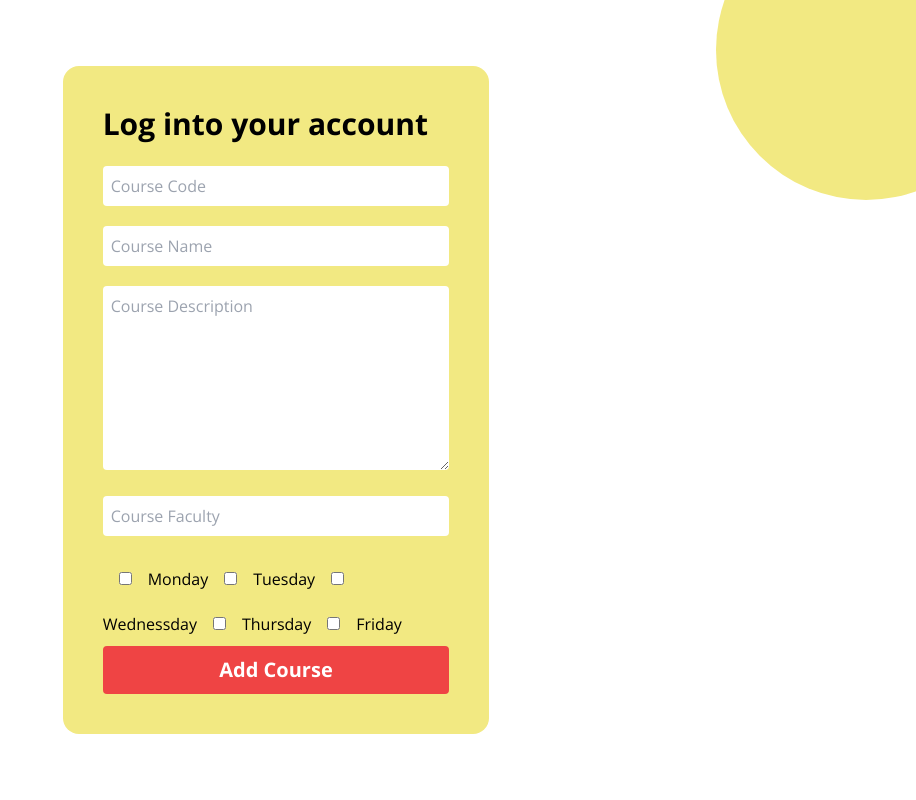
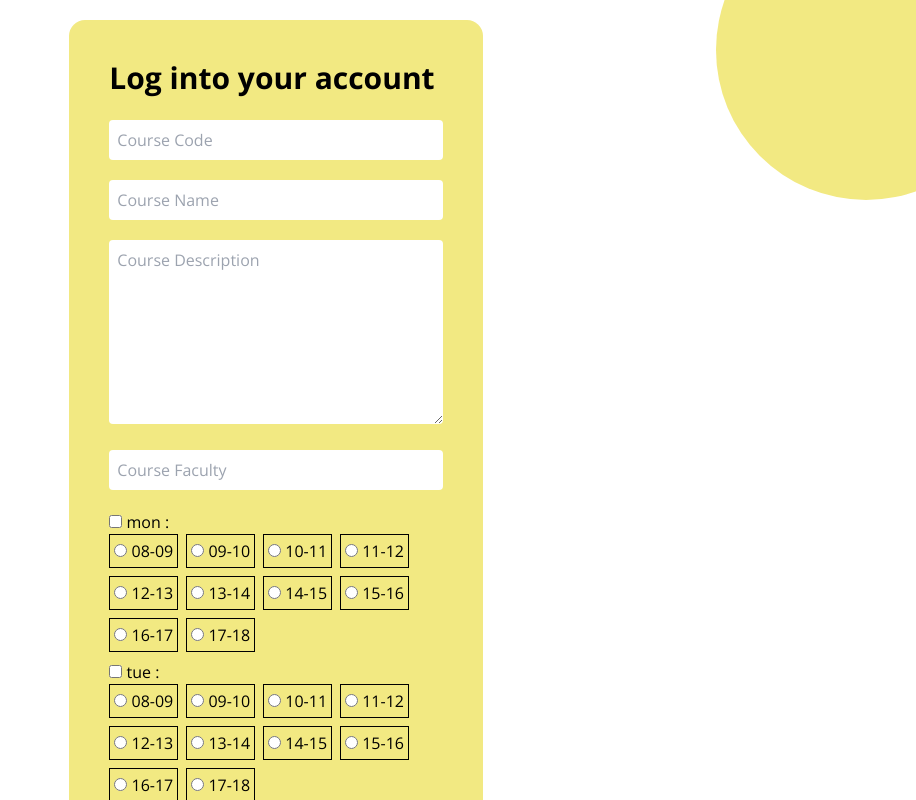
Before and after one commit to Gauravtripathii/line-up, a Next.js app: page /courses/add in a window 1280 px wide. Shown: the top 800 px of the page, without its empty margins (364-1280 px from the left). Built offline with nearby package versions, Linux system fonts and the light colour scheme.

Commit message:
add course ui

```diff
--- a/src/app/courses/add/page.tsx
+++ b/src/app/courses/add/page.tsx
@@ -13,6 +13,20 @@ const styles = {
   },
 };
 
+const days = ["mon", "tue", "wed", "thurs", "fri"];
+const times = [
+  "08-09",
+  "09-10",
+  "10-11",
+  "11-12",
+  "12-13",
+  "13-14",
+  "14-15",
+  "15-16",
+  "16-17",
+  "17-18",
+];
+
 export default function AddCourse() {
   const [payload, setPayload] = useState({
     code: "",
@@ -20,10 +34,15 @@ export default function AddCourse() {
     description: "",
     profileImage: "",
     faculty: "",
-    days: [] as string[],
+    schedule: [
+      {
+        day: "",
+        time: "",
+      },
+    ],
   });
   return (
-    <div className="h-full flex items-center justify-center">
+    <div className="h-100 flex items-center justify-center p-5">
       <div
         className="form-container p-10 rounded-2xl w-1/3"
         style={styles.formContainer}
@@ -72,58 +91,42 @@ export default function AddCourse() {
             }
           />
         </p>
-        <p className="flex flex-wrap items-center">
-          <input
-            type="checkbox"
-            name="monday"
-            id="monday"
-            onChange={() =>
-              setPayload({ ...payload, days: [...payload.days, "monday"] })
-            }
-            className="m-4"
-          />{" "}
-          Monday
-          <input
-            type="checkbox"
-            name="tuesday"
-            id="tuesday"
-            onChange={() =>
-              setPayload({ ...payload, days: [...payload.days, "tuesday"] })
-            }
-            className="m-4"
-          />{" "}
-          Tuesday
-          <input
-            type="checkbox"
-            name="wednessday"
-            id="wednessday"
-            onChange={() =>
-              setPayload({ ...payload, days: [...payload.days, "wednessday"] })
-            }
-            className="m-4"
-          />{" "}
-          Wednessday
-          <input
-            type="checkbox"
-            name="thursday"
-            id="thursday"
-            onChange={() =>
-              setPayload({ ...payload, days: [...payload.days, "thursday"] })
-            }
-            className="m-4"
-          />{" "}
-          Thursday
-          <input
-            type="checkbox"
-            name="friday"
-            id="friday"
-            onChange={() =>
-              setPayload({ ...payload, days: [...payload.days, "friday"] })
-            }
-            className="m-4"
-          />{" "}
-          Friday
-        </p>
+        <div className="flex flex-wrap items-center">
+          {days.map((day, index) => (
+            <div key={index}>
+              <span>
+                <input type="checkbox" name={day} id={day} /> {day} :
+              </span>
+              <div className="flex flex-wrap">
+                {times.map((time, index2) => (
+                  <span
+                    key={index2}
+                    className="mr-2 mb-2 border border-black p-1"
+                  >
+                    <input
+                      type="radio"
+                      name={time}
+                      id={time}
+                      onClick={() =>
+                        setPayload({
+                          ...payload,
+                          schedule: [
+                            ...payload.schedule,
+                            {
+                              day,
+                              time,
+                            },
+                          ],
+                        })
+                      }
+                    />{" "}
+                    {time}
+                  </span>
+                ))}
+              </div>
+            </div>
+          ))}
+        </div>
         <p>
           <button
             onClick={() => console.log(payload)}
--- a/src/app/courses/page.tsx
+++ b/src/app/courses/page.tsx
@@ -6,7 +6,7 @@ function CoursesPage() {
   const router = useRouter();
 
   const addCourse = () => {
-    router.push("/courses/add");
+    router.push("/courses/view");
   }
   return (
     <div className="h-full flex p-10">
--- /dev/null
+++ b/src/app/courses/view/page.tsx
@@ -0,0 +1,7 @@
+"use client";
+
+import Link from "next/link";
+
+export default function viewCourses() {
+    return <h1>a list of courses : <Link href="/courses/add">add a new course</Link></h1>
+}
```
